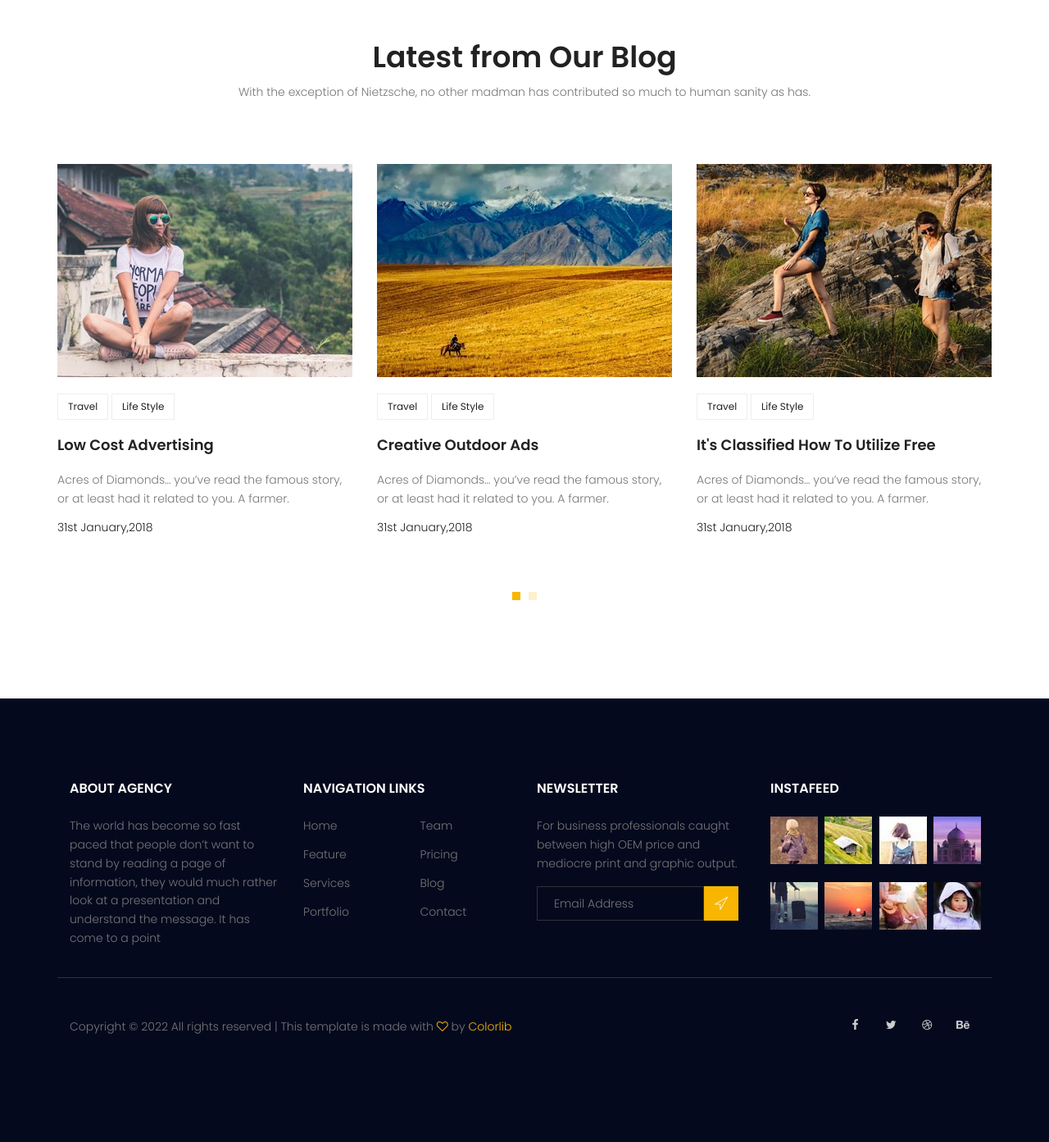
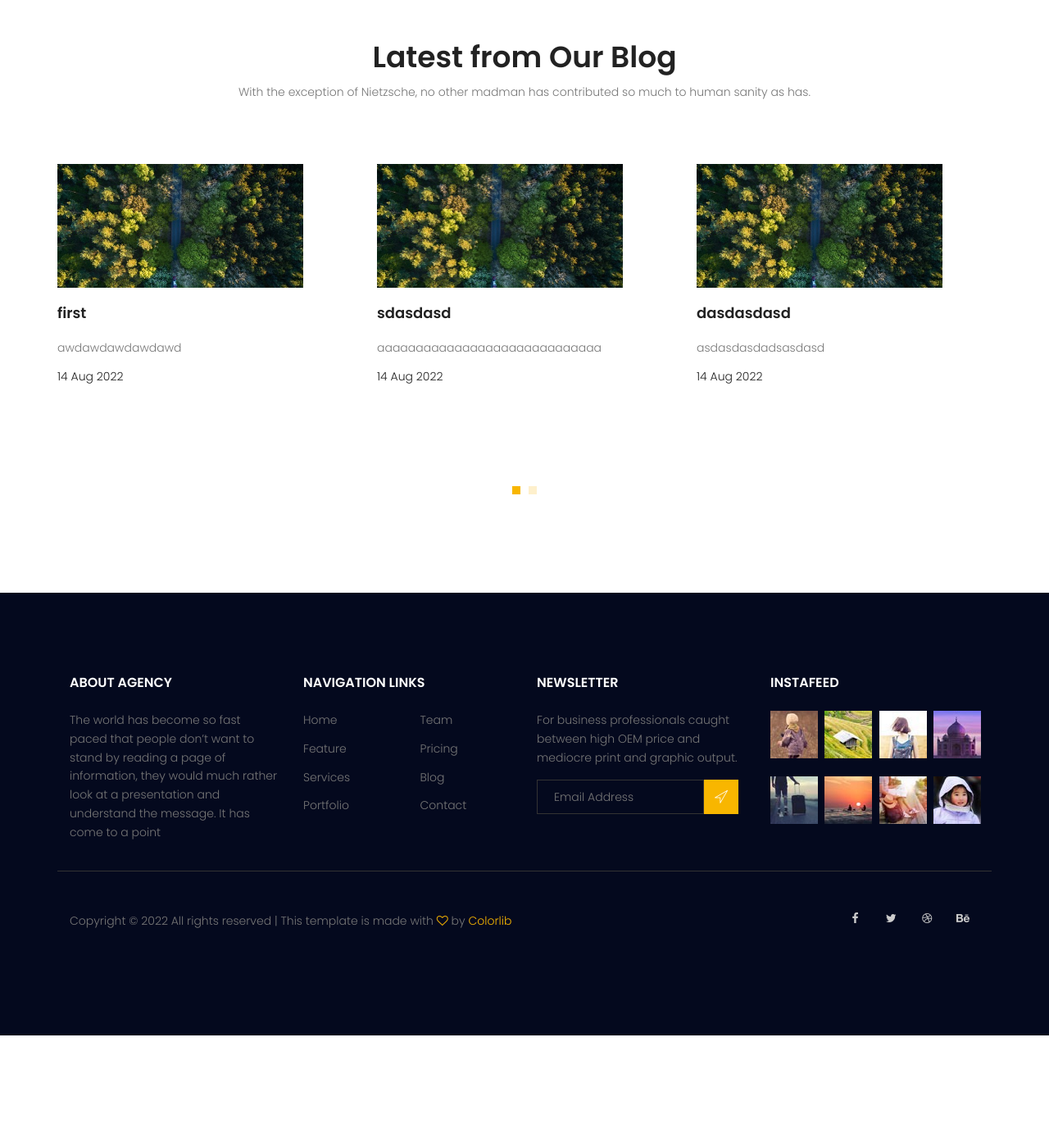
Before and after one commit to ArashDarabi9574/mysite-django, a Django app: page / in a window 1280 px wide. Shown: the part 2612-4005 px from the top of the page at 82% size. After the commit the page ends 3875 px from the top, so only its background shows below. Run offline with Django 3.2, Linux system fonts and the light colour scheme; data comes from the database, SQL or seed files in the repository; both versions use the stored data as it was after the commit; parts of the project's set-up code (start-up, migrations or seed data) failed here and were passed over; some libraries are stand-ins or nearby versions.

Commit message:
our blog index

```diff
--- a/blog/templatetags/blog_tags.py
+++ b/blog/templatetags/blog_tags.py
@@ -26,3 +26,9 @@ def postcategories():
     for name in categories:
         category_dict[name] = posts.filter(category=name).count()
     return {'categories': category_dict}
+
+
+@register.inclusion_tag('website/our-blog.html')
+def ourblog():
+    posts = Post.objects.filter(status=1).order_by('published_at')[:6]
+    return {'posts': posts}
--- a/blog/views.py
+++ b/blog/views.py
@@ -1,3 +1,4 @@
+from atexit import register
 import datetime
 from pickle import NONE
 from django.shortcuts import render, get_object_or_404
--- a/statics/css/main.css
+++ b/statics/css/main.css
@@ -2941,6 +2941,7 @@ body.mobile-nav-active #mobile-nav-toggle {
   -moz-transition: all 0.3s ease 0s;
   -o-transition: all 0.3s ease 0s;
   transition: all 0.3s ease 0s;
+  max-width: 300px;
 }
 
 .recent-blog-area .single-recent-blog-post .tags {
--- a/templates/website/index.html
+++ b/templates/website/index.html
@@ -1,6 +1,7 @@
 {% extends 'base.html' %}
 {% load static %}
 {% block content %}
+{% load blog_tags %}
 <!-- start banner Area -->
 <section class="banner-area relative">
 	<div class="overlay overlay-bg"></div>
@@ -182,173 +183,6 @@
 
 
 <!-- Start blog Area -->
-<section class="recent-blog-area section-gap">
-	<div class="container">
-		<div class="row d-flex justify-content-center">
-			<div class="menu-content pb-60 col-lg-9">
-				<div class="title text-center">
-					<h1 class="mb-10">Latest from Our Blog</h1>
-					<p>With the exception of Nietzsche, no other madman has contributed so much to human sanity as
-						has.</p>
-				</div>
-			</div>
-		</div>
-		<div class="row">
-			<div class="active-recent-blog-carusel">
-				<div class="single-recent-blog-post item">
-					<div class="thumb">
-						<img class="img-fluid" src="{% static 'img/b1.jpg' %}" alt="">
-					</div>
-					<div class="details">
-						<div class="tags">
-							<ul>
-								<li>
-									<a href="#">Travel</a>
-								</li>
-								<li>
-									<a href="#">Life Style</a>
-								</li>
-							</ul>
-						</div>
-						<a href="#">
-							<h4 class="title">Low Cost Advertising</h4>
-						</a>
-						<p>
-							Acres of Diamonds… you’ve read the famous story, or at least had it related to you. A
-							farmer.
-						</p>
-						<h6 class="date">31st January,2018</h6>
-					</div>
-				</div>
-				<div class="single-recent-blog-post item">
-					<div class="thumb">
-						<img class="img-fluid" src="{% static 'img/b2.jpg' %}" alt="">
-					</div>
-					<div class="details">
-						<div class="tags">
-							<ul>
-								<li>
-									<a href="#">Travel</a>
-								</li>
-								<li>
-									<a href="#">Life Style</a>
-								</li>
-							</ul>
-						</div>
-						<a href="#">
-							<h4 class="title">Creative Outdoor Ads</h4>
-						</a>
-						<p>
-							Acres of Diamonds… you’ve read the famous story, or at least had it related to you. A
-							farmer.
-						</p>
-						<h6 class="date">31st January,2018</h6>
-					</div>
-				</div>
-				<div class="single-recent-blog-post item">
-					<div class="thumb">
-						<img class="img-fluid" src="{% static 'img/b3.jpg' %}" alt="">
-					</div>
-					<div class="details">
-						<div class="tags">
-							<ul>
-								<li>
-									<a href="#">Travel</a>
-								</li>
-								<li>
-									<a href="#">Life Style</a>
-								</li>
-							</ul>
-						</div>
-						<a href="#">
-							<h4 class="title">It's Classified How To Utilize Free</h4>
-						</a>
-						<p>
-							Acres of Diamonds… you’ve read the famous story, or at least had it related to you. A
-							farmer.
-						</p>
-						<h6 class="date">31st January,2018</h6>
-					</div>
-				</div>
-				<div class="single-recent-blog-post item">
-					<div class="thumb">
-						<img class="img-fluid" src="{% static 'img/b1.jpg' %}" alt="">
-					</div>
-					<div class="details">
-						<div class="tags">
-							<ul>
-								<li>
-									<a href="#">Travel</a>
-								</li>
-								<li>
-									<a href="#">Life Style</a>
-								</li>
-							</ul>
-						</div>
-						<a href="#">
-							<h4 class="title">Low Cost Advertising</h4>
-						</a>
-						<p>
-							Acres of Diamonds… you’ve read the famous story, or at least had it related to you. A
-							farmer.
-						</p>
-						<h6 class="date">31st January,2018</h6>
-					</div>
-				</div>
-				<div class="single-recent-blog-post item">
-					<div class="thumb">
-						<img class="img-fluid" src="{% static 'img/b2.jpg' %}" alt="">
-					</div>
-					<div class="details">
-						<div class="tags">
-							<ul>
-								<li>
-									<a href="#">Travel</a>
-								</li>
-								<li>
-									<a href="#">Life Style</a>
-								</li>
-							</ul>
-						</div>
-						<a href="#">
-							<h4 class="title">Creative Outdoor Ads</h4>
-						</a>
-						<p>
-							Acres of Diamonds… you’ve read the famous story, or at least had it related to you. A
-							farmer.
-						</p>
-						<h6 class="date">31st January,2018</h6>
-					</div>
-				</div>
-				<div class="single-recent-blog-post item">
-					<div class="thumb">
-						<img class="img-fluid" src="{% static 'img/b3.jpg' %}" alt="">
-					</div>
-					<div class="details">
-						<div class="tags">
-							<ul>
-								<li>
-									<a href="#">Travel</a>
-								</li>
-								<li>
-									<a href="#">Life Style</a>
-								</li>
-							</ul>
-						</div>
-						<a href="#">
-							<h4 class="title">It's Classified How To Utilize Free</h4>
-						</a>
-						<p>
-							Acres of Diamonds… you’ve read the famous story, or at least had it related to you. A
-							farmer.
-						</p>
-						<h6 class="date">31st January,2018</h6>
-					</div>
-				</div>
-
-			</div>
-		</div>
-	</div>
-</section>
+{% ourblog %}
 <!-- End recent-blog Area -->
 {% endblock %}
```
Also changed, not shown: templates/website/our-blog.html (added, +36 -0 lines), db.sqlite3.
